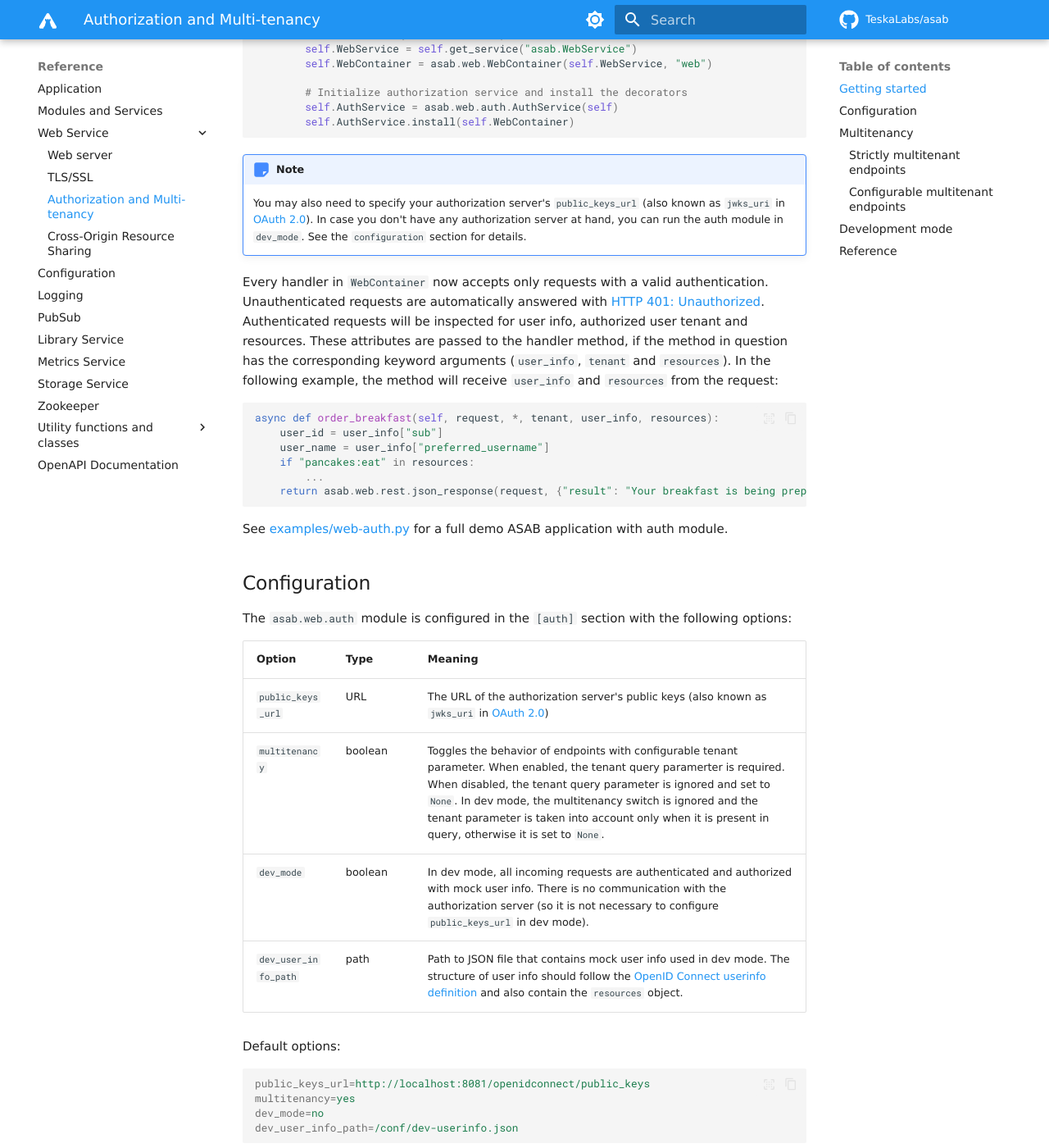
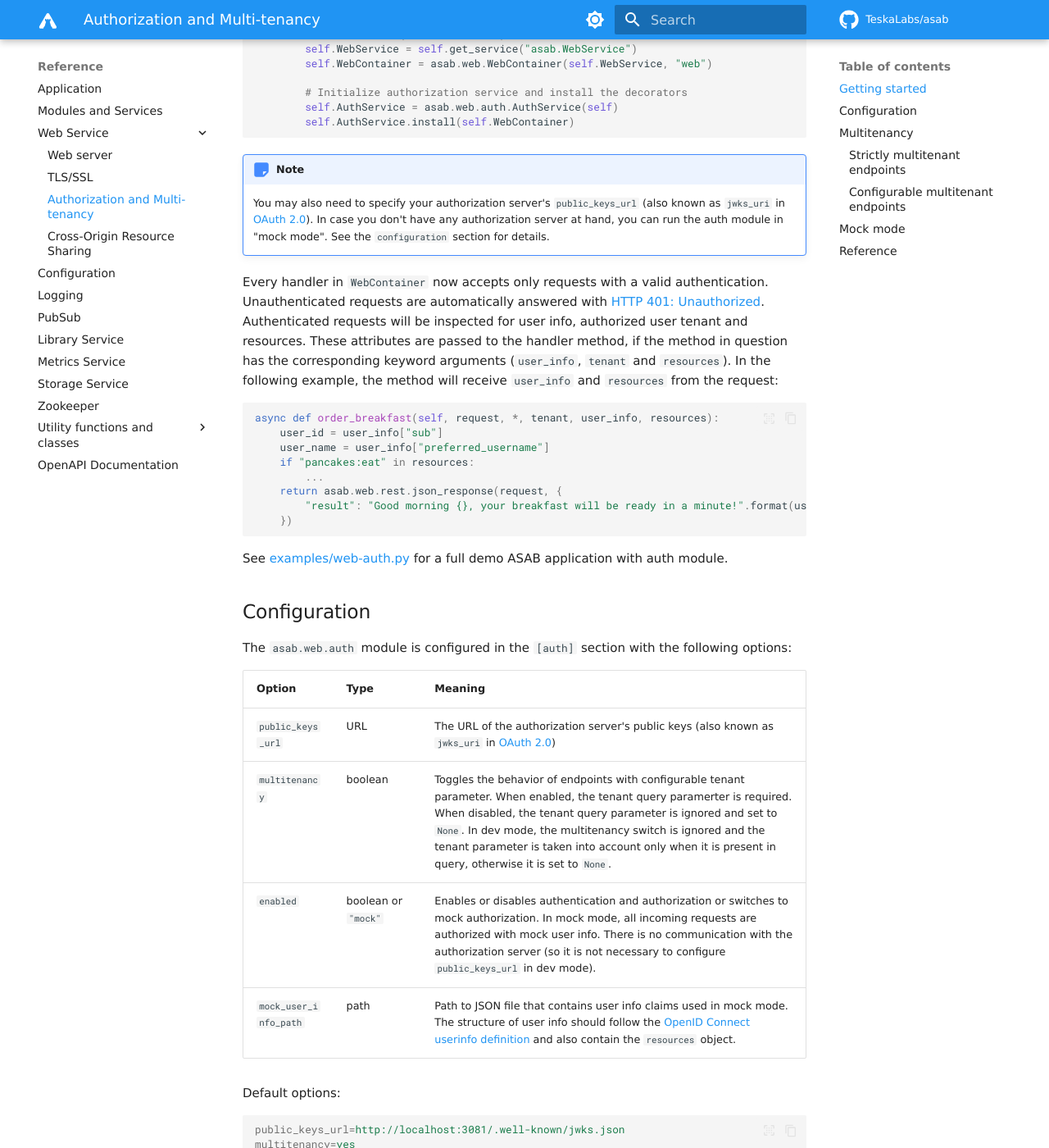
Before and after one commit to TeskaLabs/asab, an MkDocs documentation site: the page built from docs/reference/web/authorization_multitenancy.md, in a window 1280 px wide and 1400 px high, scrolled down 635 px. Shown: the whole window at 82% size. Built offline with MkDocs 1.6.1 and Material for MkDocs 9.7.7, drawn with Linux system fonts in a browser that asks for light colours; some web fonts are replaced; comment, search, counter and statistics services are not loaded; some of the changed text lies outside the part shown.

Commit message:
"auth enabled" docs

````diff
--- a/docs/reference/web/authorization_multitenancy.md
+++ b/docs/reference/web/authorization_multitenancy.md
@@ -39,7 +39,7 @@ class MyApplication(asab.Application):
 	You may also need to specify your authorization server's `public_keys_url`
 	(also known as `jwks_uri` in [OAuth 2.0](https://www.rfc-editor.org/rfc/rfc8414#section-2)).
 	In case you don't have any authorization server at hand,
-	you can run the auth module in `dev_mode`. See the `configuration` section for details.
+	you can run the auth module in "mock mode". See the `configuration` section for details.
 
 
 Every handler in `WebContainer` now accepts only requests with a valid authentication.
@@ -56,7 +56,9 @@ async def order_breakfast(self, request, *, tenant, user_info, resources):
 	user_name = user_info["preferred_username"]
 	if "pancakes:eat" in resources:
 		...
-	return asab.web.rest.json_response(request, {"result": "Your breakfast is being prepared!"})
+	return asab.web.rest.json_response(request, {
+		"result": "Good morning {}, your breakfast will be ready in a minute!".format(user_name)
+	})
 ```
 
 See [examples/web-auth.py](https://github.com/TeskaLabs/asab/blob/master/examples/web-auth.py) for a full demo ASAB application with auth module.
@@ -66,20 +68,20 @@ See [examples/web-auth.py](https://github.com/TeskaLabs/asab/blob/master/example
 The `asab.web.auth` module is configured
 in the `[auth]` section with the following options:
 
-| Option | Type | Meaning |
-| --- | --- | --- |
-| `public_keys_url` | URL | The URL of the authorization server's public keys (also known as `jwks_uri` in [OAuth 2.0](https://www.rfc-editor.org/rfc/rfc8414#section-2)) |
-| `multitenancy` | boolean | Toggles the behavior of endpoints with configurable tenant parameter. When enabled, the tenant query paramerter is required. When disabled, the tenant query parameter is ignored and set to `None`. In dev mode, the multitenancy switch is ignored and the tenant parameter is taken into account only when it is present in query, otherwise it is set to `None`. |
-| `dev_mode` | boolean | In dev mode, all incoming requests are authenticated and authorized with mock user info. There is no communication with the authorization server (so it is not necessary to configure `public_keys_url` in dev mode).
-| `dev_user_info_path` | path | Path to JSON file that contains mock user info used in dev mode. The structure of user info should follow the [OpenID Connect userinfo definition](https://openid.net/specs/openid-connect-core-1_0.html#UserInfoResponse) and also contain the `resources` object.
+| Option                | Type             | Meaning |
+|-----------------------|------------------| --- |
+| `public_keys_url`     | URL              | The URL of the authorization server's public keys (also known as `jwks_uri` in [OAuth 2.0](https://www.rfc-editor.org/rfc/rfc8414#section-2)) |
+| `multitenancy`        | boolean          | Toggles the behavior of endpoints with configurable tenant parameter. When enabled, the tenant query paramerter is required. When disabled, the tenant query parameter is ignored and set to `None`. In dev mode, the multitenancy switch is ignored and the tenant parameter is taken into account only when it is present in query, otherwise it is set to `None`. |
+| `enabled`             | boolean or `"mock"` | Enables or disables authentication and authorization or switches to mock authorization. In mock mode, all incoming requests are authorized with mock user info. There is no communication with the authorization server (so it is not necessary to configure `public_keys_url` in dev mode).
+| `mock_user_info_path` | path             | Path to JSON file that contains user info claims used in mock mode. The structure of user info should follow the [OpenID Connect userinfo definition](https://openid.net/specs/openid-connect-core-1_0.html#UserInfoResponse) and also contain the `resources` object.
 
 Default options:
 
 ```ini
-public_keys_url=http://localhost:8081/openidconnect/public_keys
+public_keys_url=http://localhost:3081/.well-known/jwks.json
 multitenancy=yes
-dev_mode=no
-dev_user_info_path=/conf/dev-userinfo.json
+enabled=yes
+mock_user_info_path=/conf/mock-userinfo.json
 ```
 
 ## Multitenancy
@@ -162,20 +164,20 @@ Any `tenant` parameter in the query string is ignored.
 		GET http://localhost:8080/todays-menu
 		```
 
-## Development mode
+## Mock mode
 
-In dev mode, actual authorization is disabled and replaced with mock authorization.
-Dev mode is useful for developing ASAB apps without an authorization server. Activate dev mode by enabling `dev_mode` in the `[auth]` config section.
-You can also specify a path to a JSON file with your own mocked userinfo payload `[auth] dev_user_info_path`:
+In mock mode, actual authorization is disabled and replaced with mock authorization, which is useful when you want
+to develop your ASAB application, but don't have any authorization server at hand.
+Activate mock mode by setting `enabled=mock` in the `[auth]` config section.
+You can also specify a path to a JSON file with your own mock userinfo payload `[auth] mock_user_info_path`:
 
 ``` ini
 [auth]
-dev_mode=yes
-dev_user_info_path=${THIS_DIR}/mock_userinfo.json
+enabled=mock
+mock_user_info_path=${THIS_DIR}/mock_userinfo.json
 ```
 
-When dev mode is enabled, you don't have to provide
-`[public_keys_url]` as this option is ignored.
+When dev mode is enabled, you don't have to provide `[public_keys_url]` since this option is ignored.
 
 ## Reference
 
````
